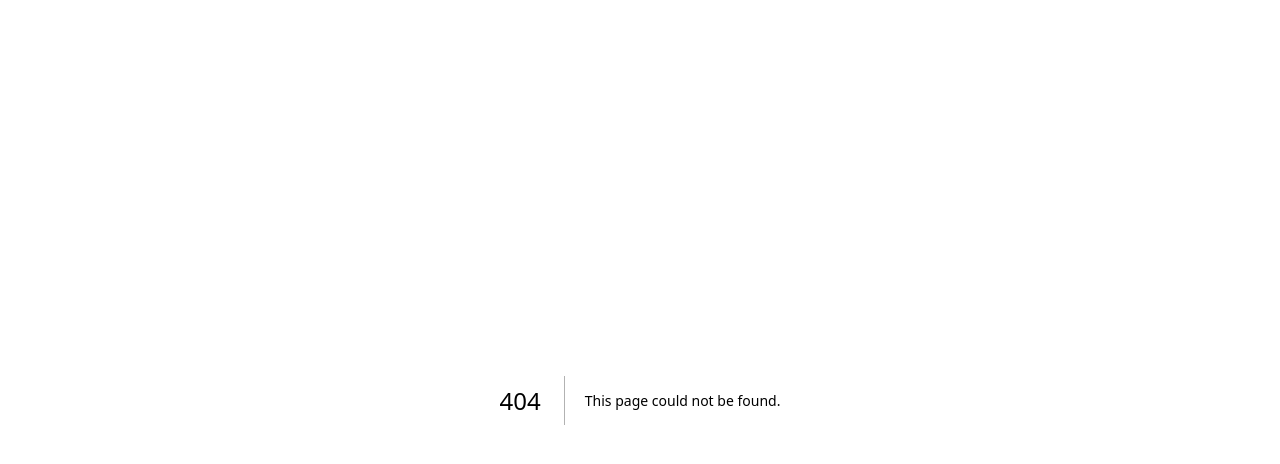
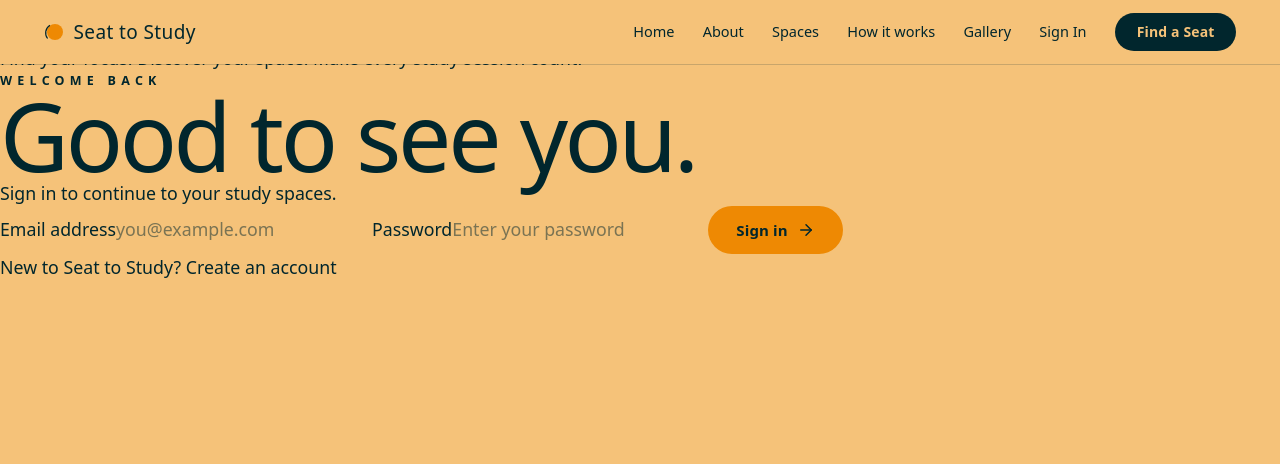
Before and after one commit to Saksham-2006/StudySpace, a Next.js app: page /login in a window 1280 px wide. Before the commit this address had no page. Shown: the top 464 px of the page. Built offline with nearby package versions, Linux system fonts and the light colour scheme; no server answers; a web font is replaced by a local one.

Commit message:
authentication page build

```diff
--- /dev/null
+++ b/app/login/page.tsx
@@ -0,0 +1,29 @@
+
+import { Suspense } from "react";
+import AuthForm from "@/components/auth/AuthForm";
+import Navbar from "@/components/layout/Navbar";
+
+export default function LoginPage() {
+  return (
+    <>
+      <Navbar />
+
+      <main className="auth-page">
+        <div className="auth-page__visual">
+          <p className="tracked">SEAT TO STUDY</p>
+          <h2>Make room for what matters.</h2>
+          <p>
+            Find your focus. Discover your space. Make every study
+            session count.
+          </p>
+        </div>
+
+        <div className="auth-page__form">
+          <Suspense fallback={<p>Loading login...</p>}>
+            <AuthForm mode="login" />
+          </Suspense>
+        </div>
+      </main>
+    </>
+  );
+}
```
